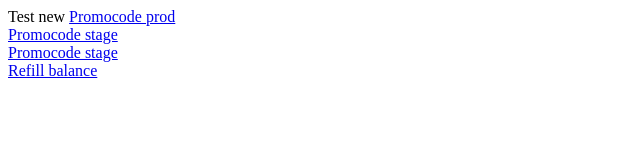
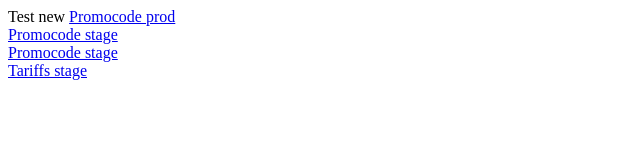
Before and after one commit to abcdeiko/abcdeiko.github.io, a plain HTML site: page index.html in a window 1280 px wide. Shown: the full height of the page, 0-640 px from the left. Drawn offline with Linux system fonts and the light colour scheme.

Commit message:
Update index.html

```diff
--- a/index.html
+++ b/index.html
@@ -8,6 +8,6 @@ Test new
 <br/>
 <a href="https://smart-app-1-staging.ext.video.rt.ru/profile/promo-code-activation?p=12345">Promocode stage</a>
 <br/>
-<a href="profile?modal=refill_balance">Refill balance</a>
+<a href="https://smart-app-1-staging.ext.video.rt.ru/link/change-tariff ">Tariffs stage</a>
 </body>
 </html>
```
